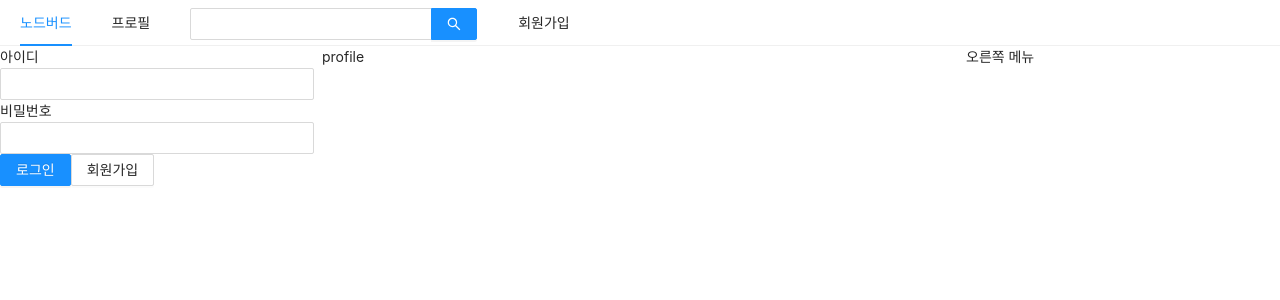
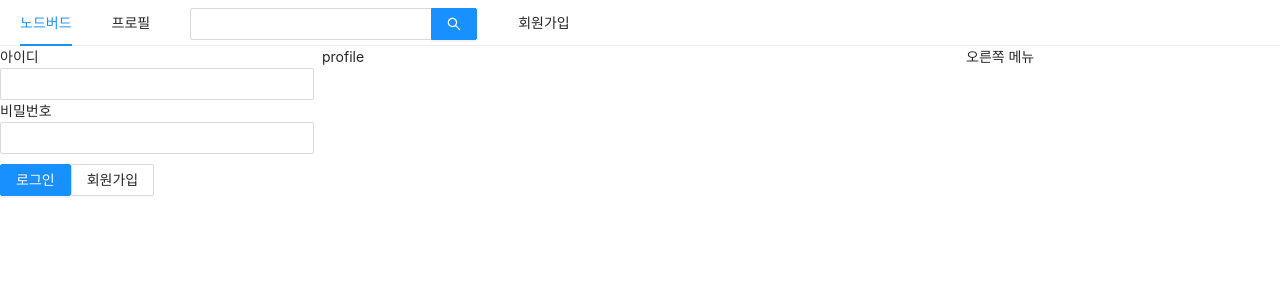
Before and after one commit to YuSunjo/react-node_bird, a Next.js app in the folder front/: page /profile in a window 1280 px wide. Shown: the top 300 px of the page. Built offline with nearby package versions, Linux system fonts and the light colour scheme.

Commit message:
inline style에서 styled-components

```diff
--- a/front/components/AppLayout.js
+++ b/front/components/AppLayout.js
@@ -2,9 +2,14 @@
 import PropTypes from 'prop-types';
 import Link from 'next/link';
 import { Menu ,Input, Row, Col } from 'antd';
+import styled from 'styled-components'
 
 import UserProfile from '../components/UserProfile'
 import LoginForm from '../components/LoginForm'
+
+const SearchInput = styled(Input.Search)`
+    vertical-align: middle;
+`;
 
 
 const AppLayout = ( {children} ) => {
@@ -20,7 +25,7 @@
                     <Link href="/profile"><a>프로필</a></Link>
                 </Menu.Item>
                 <Menu.Item>
-                    <Input.Search enterButton style={{ verticalAlign: 'middle'}}/>
+                    <SearchInput enterButton/>
                 </Menu.Item>
                 <Menu.Item>
                     <Link href="/signup"><a>회원가입</a></Link>
--- a/front/components/LoginForm.js
+++ b/front/components/LoginForm.js
@@ -1,6 +1,12 @@
 import React,{useState ,useCallback} from 'react';
 import { Button, Form, Input } from 'antd'
 import Link from 'next/link'
+import styled from 'styled-components';
+
+//인라인으로 쓰면 객체가 계속 생성되서 리랜더링이 된다.
+const ButtonWrapper = styled.div`
+    margin-top : 10px;
+`;
 
 const LoginForm =() => {
 
@@ -13,7 +19,7 @@
     },[]);
 
     const onChangePassword = useCallback( (e) => {
-        setId(e.target.value)
+        setPassword(e.target.value)
     },[]);
     //react form 라이브러리도 있다.
     return (
@@ -28,10 +34,11 @@
                 <br />
                 <Input name="user-password" value={password} onChange={onChangePassword} required/>
             </div>
-            <div>
+            {/* const style = useMemo(() => ({marginTop: 10}),[]);   -----useMemo로 해도 됨 */}
+            <ButtonWrapper>
                 <Button type="primary" htmlFor="submit" loading={false}>로그인</Button>
                 <Link href="/signup"><a><Button>회원가입</Button></a></Link>
-            </div>
+            </ButtonWrapper>
             <div>
 
             </div>
```
